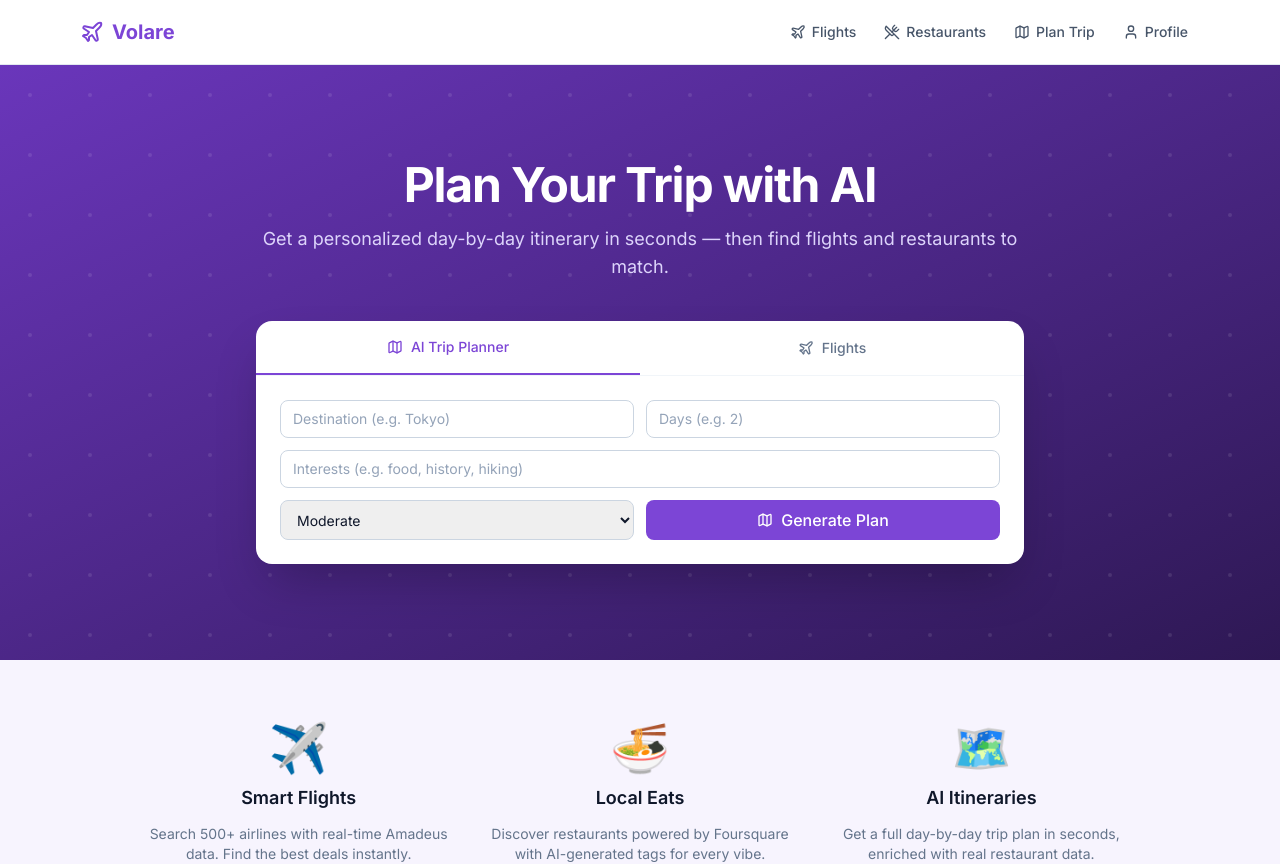
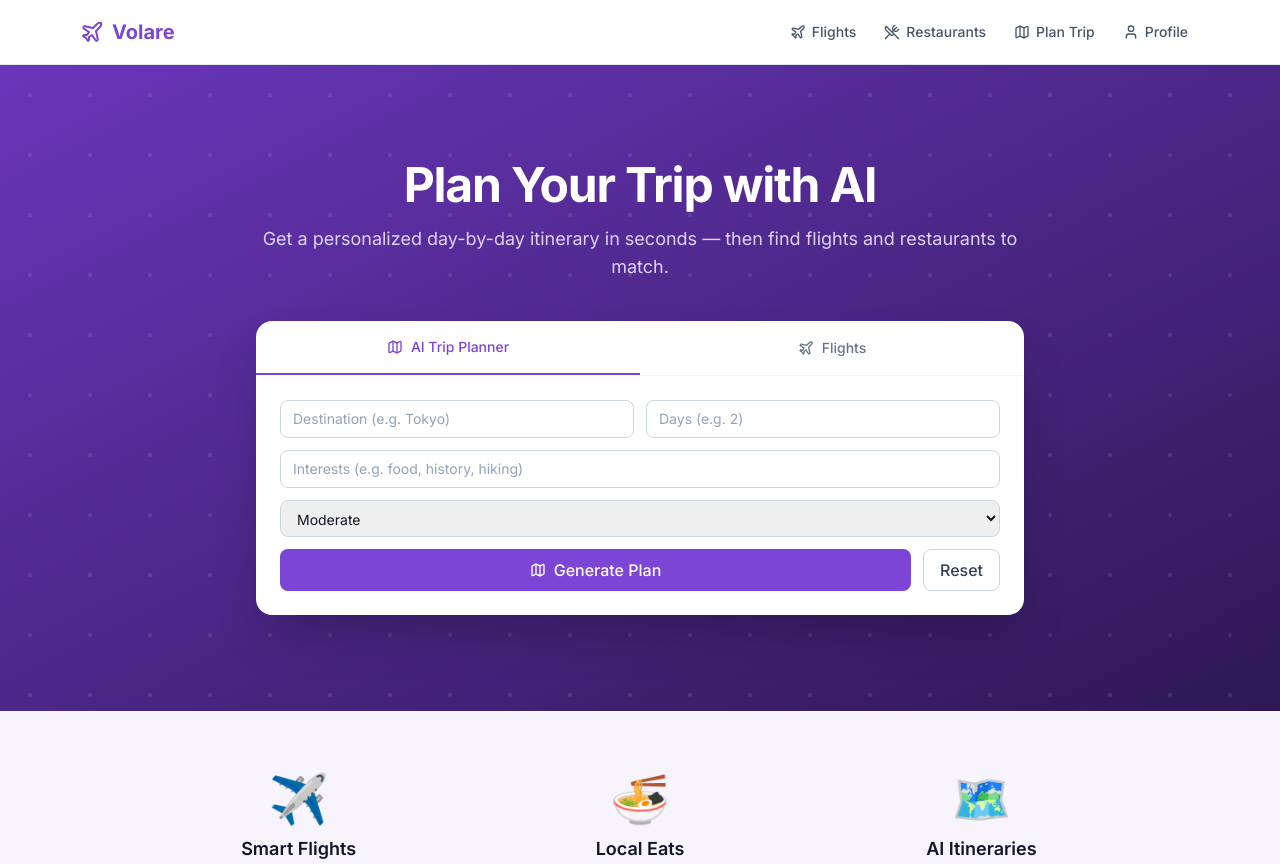
Before and after one commit to RyanTN8/Volare, a React (Vite) app in the folder volare-frontend/: page / in a window 1280 px wide. Shown: the top 864 px of the page. Built offline with nearby package versions, Linux system fonts and the light colour scheme.

Commit message:
Persist Home search forms to localStorage + add Reset buttons
Flight and itinerary form inputs are now backed by localStorage, so they
survive tab switches, navigation, and reloads. Each form gets a Reset
button to clear its fields on demand.

```diff
--- a/volare-frontend/src/pages/Home.tsx
+++ b/volare-frontend/src/pages/Home.tsx
@@ -1,4 +1,4 @@
-import { useState } from 'react'
+import { useEffect, useState } from 'react'
 import { useNavigate } from 'react-router-dom'
 import { Plane, Map, Search } from 'lucide-react'
 import clsx from 'clsx'
@@ -74,8 +74,29 @@ export default function Home() {
   )
 }
 
+/** useState backed by localStorage — input state survives tab switches, navigation, and reloads. */
+function usePersistentState<T>(key: string, initial: T) {
+  const [state, setState] = useState<T>(() => {
+    try {
+      const stored = localStorage.getItem(key)
+      return stored ? (JSON.parse(stored) as T) : initial
+    } catch {
+      return initial
+    }
+  })
+  useEffect(() => {
+    try {
+      localStorage.setItem(key, JSON.stringify(state))
+    } catch {
+      /* ignore quota / private-mode write errors */
+    }
+  }, [key, state])
+  return [state, setState] as const
+}
+
 function FlightSearchForm({ onSearch }: { onSearch: (params: string) => void }) {
-  const [form, setForm] = useState({ origin: '', destination: '', departureDate: '', returnDate: '', passengers: '' })
+  const EMPTY = { origin: '', destination: '', departureDate: '', returnDate: '', passengers: '' }
+  const [form, setForm] = usePersistentState('volare:flightSearch', EMPTY)
   const update = (k: string) => (e: React.ChangeEvent<HTMLInputElement>) => setForm(f => ({ ...f, [k]: e.target.value }))
 
   const submit = (e: React.FormEvent) => {
@@ -85,21 +106,29 @@ function FlightSearchForm({ onSearch }: { onSearch: (params: string) => void })
   }
 
   return (
-    <form onSubmit={submit} className="grid grid-cols-2 md:grid-cols-3 gap-3">
+    <form onSubmit={submit}>
+      <div className="grid grid-cols-2 md:grid-cols-3 gap-3">
         <input className="input" placeholder="From (SFO)" value={form.origin} onChange={update('origin')} maxLength={3} required />
         <input className="input" placeholder="To (JFK)" value={form.destination} onChange={update('destination')} maxLength={3} required />
         <input className="input" type="date" value={form.departureDate} onChange={update('departureDate')} required />
         <input className="input" type="date" placeholder="Return (optional)" value={form.returnDate} onChange={update('returnDate')} />
         <input className="input" type="number" min={1} max={9} value={form.passengers} onChange={update('passengers')} placeholder="Passengers (e.g. 1)" />
-      <button type="submit" className="btn-primary flex items-center justify-center gap-2 col-span-2 md:col-span-1">
+      </div>
+      <div className="flex gap-3 mt-3">
+        <button type="submit" className="btn-primary flex-1 flex items-center justify-center gap-2">
           <Search className="w-4 h-4" /> Search
         </button>
+        <button type="button" onClick={() => setForm(EMPTY)} className="btn-secondary">
+          Reset
+        </button>
+      </div>
     </form>
   )
 }
 
 function ItinerarySearchForm({ onSearch }: { onSearch: (params: string) => void }) {
-  const [form, setForm] = useState({ destination: '', durationDays: '', interests: '', budget: 'moderate' })
+  const EMPTY = { destination: '', durationDays: '', interests: '', budget: 'moderate' }
+  const [form, setForm] = usePersistentState('volare:itinerarySearch', EMPTY)
   const update = (k: string) => (e: React.ChangeEvent<HTMLInputElement | HTMLSelectElement>) =>
     setForm(f => ({ ...f, [k]: e.target.value }))
 
@@ -110,18 +139,25 @@ function ItinerarySearchForm({ onSearch }: { onSearch: (params: string) => void
   }
 
   return (
-    <form onSubmit={submit} className="grid grid-cols-2 gap-3">
+    <form onSubmit={submit}>
+      <div className="grid grid-cols-2 gap-3">
         <input className="input" placeholder="Destination (e.g. Tokyo)" value={form.destination} onChange={update('destination')} required />
         <input className="input" type="number" min={1} max={30} placeholder="Days (e.g. 2)" value={form.durationDays} onChange={update('durationDays')} required />
         <input className="input col-span-2" placeholder="Interests (e.g. food, history, hiking)" value={form.interests} onChange={update('interests')} required />
-      <select className="input" value={form.budget} onChange={update('budget')}>
+        <select className="input col-span-2" value={form.budget} onChange={update('budget')}>
           <option value="budget">Budget</option>
           <option value="moderate">Moderate</option>
           <option value="luxury">Luxury</option>
         </select>
-      <button type="submit" className="btn-primary flex items-center justify-center gap-2">
+      </div>
+      <div className="flex gap-3 mt-3">
+        <button type="submit" className="btn-primary flex-1 flex items-center justify-center gap-2">
           <Map className="w-4 h-4" /> Generate Plan
         </button>
+        <button type="button" onClick={() => setForm(EMPTY)} className="btn-secondary">
+          Reset
+        </button>
+      </div>
     </form>
   )
 }
```
Lines whose indentation alone changed are shown as unchanged.
